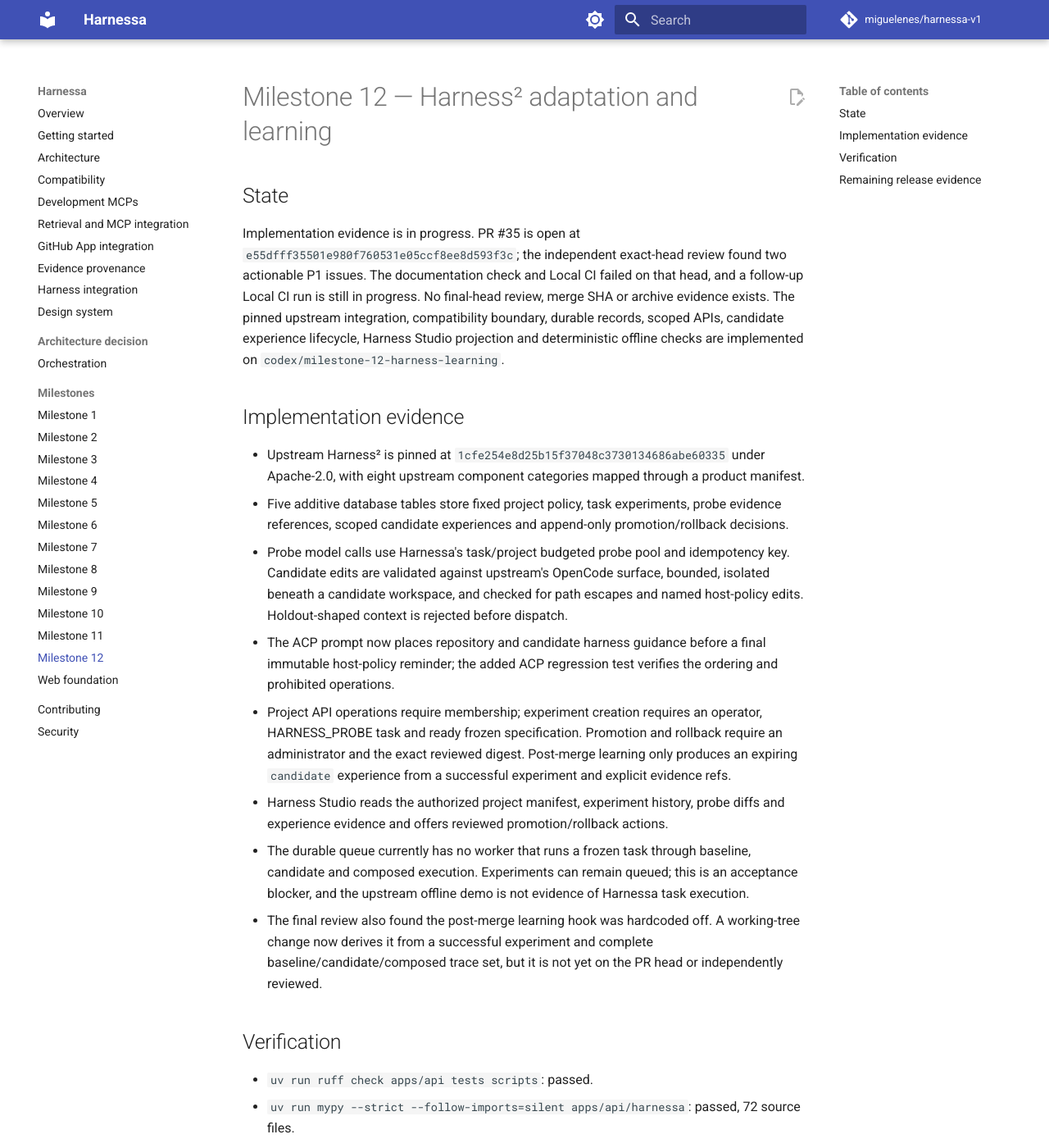
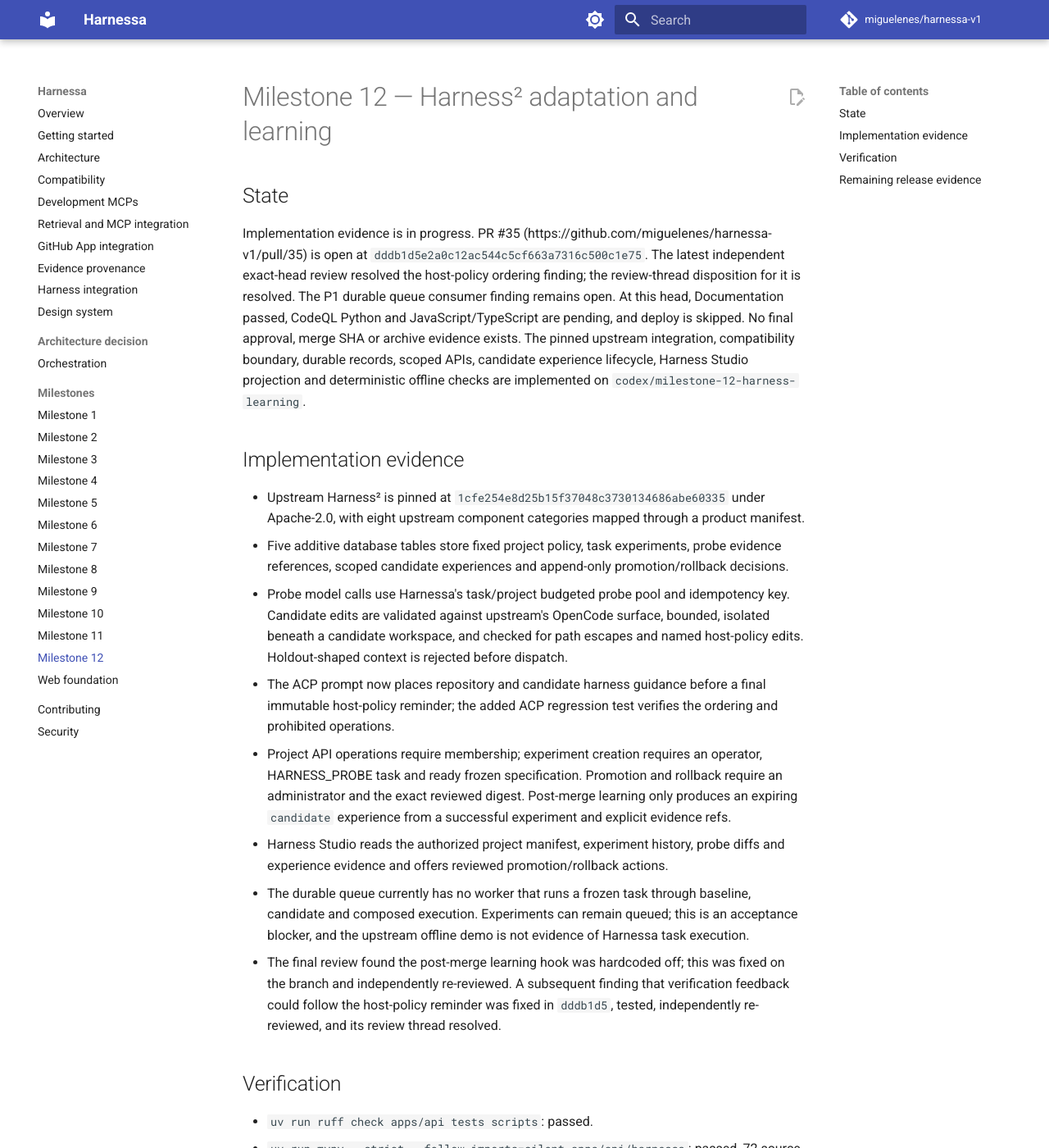
Before and after one commit to miguelenes/harnessa-v1, an MkDocs documentation site: the page built from docs/milestones/12.md, in a window 1280 px wide and 1400 px high. Shown: the whole window at 82% size. Built offline with MkDocs 1.6.1 and Material for MkDocs 9.7.7, drawn with Linux system fonts in a browser that asks for light colours; comment, search, counter and statistics services are not loaded; some of the changed text lies outside the part shown.

Commit message:
docs: update milestone 12 review status

```diff
--- a/docs/milestones/12.md
+++ b/docs/milestones/12.md
@@ -2,7 +2,7 @@
 
 ## State
 
-Implementation evidence is in progress. PR #35 is open at `e55dfff35501e980f760531e05ccf8ee8d593f3c`; the independent exact-head review found two actionable P1 issues. The documentation check and Local CI failed on that head, and a follow-up Local CI run is still in progress. No final-head review, merge SHA or archive evidence exists. The pinned upstream integration, compatibility boundary, durable records, scoped APIs, candidate experience lifecycle, Harness Studio projection and deterministic offline checks are implemented on `codex/milestone-12-harness-learning`.
+Implementation evidence is in progress. PR #35 (https://github.com/miguelenes/harnessa-v1/pull/35) is open at `dddb1d5e2a0c12ac544c5cf663a7316c500c1e75`. The latest independent exact-head review resolved the host-policy ordering finding; the review-thread disposition for it is resolved. The P1 durable queue consumer finding remains open. At this head, Documentation passed, CodeQL Python and JavaScript/TypeScript are pending, and deploy is skipped. No final approval, merge SHA or archive evidence exists. The pinned upstream integration, compatibility boundary, durable records, scoped APIs, candidate experience lifecycle, Harness Studio projection and deterministic offline checks are implemented on `codex/milestone-12-harness-learning`.
 
 ## Implementation evidence
 
@@ -13,7 +13,7 @@
 - Project API operations require membership; experiment creation requires an operator, HARNESS_PROBE task and ready frozen specification. Promotion and rollback require an administrator and the exact reviewed digest. Post-merge learning only produces an expiring `candidate` experience from a successful experiment and explicit evidence refs.
 - Harness Studio reads the authorized project manifest, experiment history, probe diffs and experience evidence and offers reviewed promotion/rollback actions.
 - The durable queue currently has no worker that runs a frozen task through baseline, candidate and composed execution. Experiments can remain queued; this is an acceptance blocker, and the upstream offline demo is not evidence of Harnessa task execution.
-- The final review also found the post-merge learning hook was hardcoded off. A working-tree change now derives it from a successful experiment and complete baseline/candidate/composed trace set, but it is not yet on the PR head or independently reviewed.
+- The final review found the post-merge learning hook was hardcoded off; this was fixed on the branch and independently re-reviewed. A subsequent finding that verification feedback could follow the host-policy reminder was fixed in `dddb1d5`, tested, independently re-reviewed, and its review thread resolved.
 
 ## Verification
 
@@ -27,4 +27,4 @@
 
 ## Remaining release evidence
 
-The durable API queue still needs a worker connected to a supported isolated task execution adapter before baseline/candidate/composed evidence can be claimed. The independent review proposals require maintainer dispositions and a fresh review after changes. Required checks/protection evidence, merge SHA and unchanged prompt archive are pending. Keep this milestone active until these are complete.
+The durable API queue still needs a worker connected to a supported isolated task execution adapter before baseline/candidate/composed evidence can be claimed. The independent review's P1 proposal remains unresolved; therefore final review, required-check/protection evidence, merge SHA and unchanged prompt archive are pending. The local settings snapshot still has ACP execution/model brokering disabled and no repository sources, so live task-level experiment evidence is unavailable. Keep this milestone active until these are complete.
```
